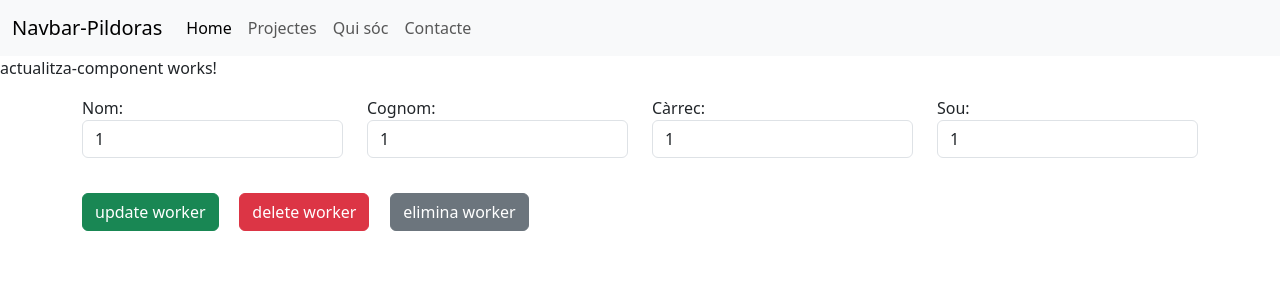
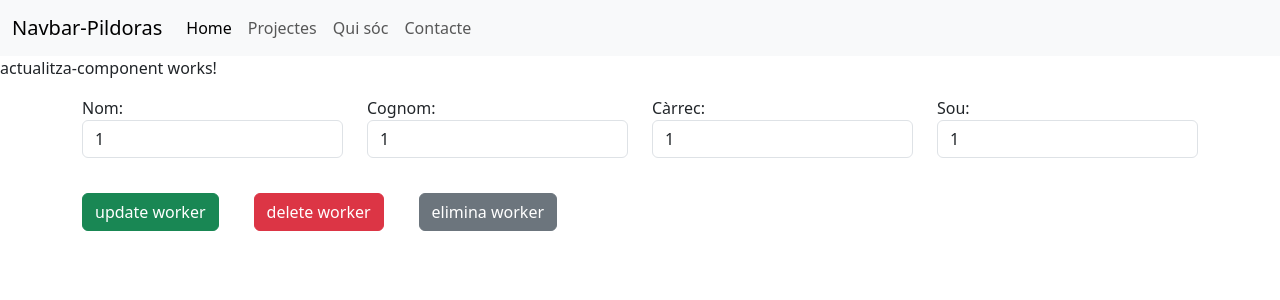
Before and after one commit to jaumevc/angular-pindoles, an Angular app in the folder treballadors-app/: page /updatar/1/1/1/1/1 in a window 1280 px wide. Shown: the top 300 px of the page. Built offline with nearby package versions, Linux system fonts and the light colour scheme.

Commit message:
v29 routing VI fi

```diff
--- a/treballadors-app/src/app/actualitza-component/actualitza-component.component.html
+++ b/treballadors-app/src/app/actualitza-component/actualitza-component.component.html
@@ -25,10 +25,10 @@
 
         <div class="col">
             <input type="submit" class="btn btn-success" value="update worker" (click)="updateWorker()"
-                style="margin-top: 35px;">&nbsp;&nbsp;&nbsp;&nbsp;
+                style="margin-top: 35px; margin-right: 35px;"><!--&nbsp;&nbsp;&nbsp;&nbsp;-->
 
             <input type="submit" class="btn btn-danger" value="delete worker" (click)="deleteWorkerRespostaWSJson()"
-                style="margin-top: 35px;">&nbsp;&nbsp;&nbsp;&nbsp;
+                style="margin-top: 35px; margin-right: 35px;"><!--&nbsp;&nbsp;&nbsp;&nbsp;-->
 
             <input type="submit" class="btn btn-secondary" value="elimina worker" (click)="deleteTreballadorRespostaWSText()"
                 style="margin-top: 35px;">
```
